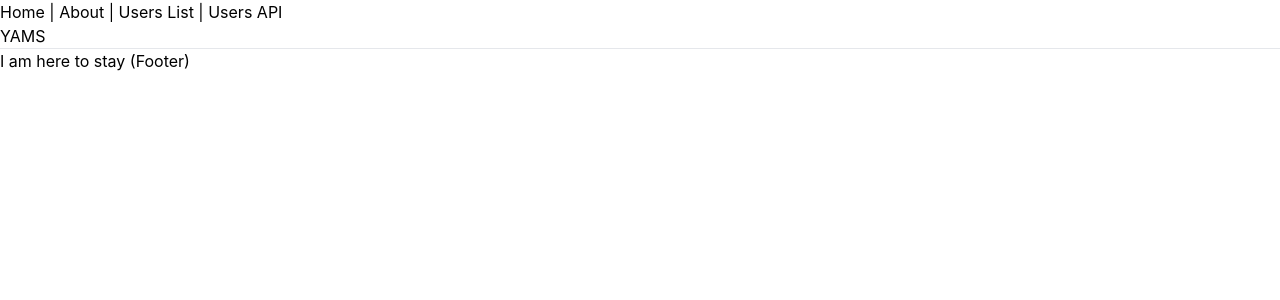
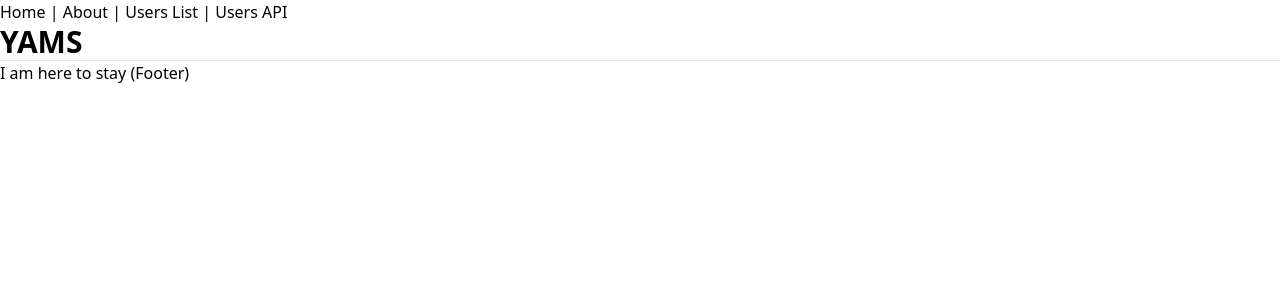
Before and after one commit to CrmsWav/Yams, a Next.js app: page / in a window 1280 px wide. Shown: the top 300 px of the page. Built offline with nearby package versions, Linux system fonts and the light colour scheme.

Commit message:
Add Tailwind 2

```diff
--- a/styles/globals.css
+++ b/styles/globals.css
@@ -2,7 +2,7 @@
 @tailwind components;
 @tailwind utilities;
 
-html,
+/* html,
 body {
   padding: 0;
   margin: 0;
@@ -27,4 +27,4 @@ a {
     color: white;
     background: black;
   }
-}
+} */
--- a/tailwind.config.js
+++ b/tailwind.config.js
@@ -1,6 +1,9 @@
 /** @type {import('tailwindcss').Config} */
 module.exports = {
-  content: [],
+  content: [
+    "./pages/**/*.{js,ts,jsx,tsx}",
+    "./components/**/*.{js,ts,jsx,tsx}",
+  ],
   theme: {
     extend: {},
   },
```
